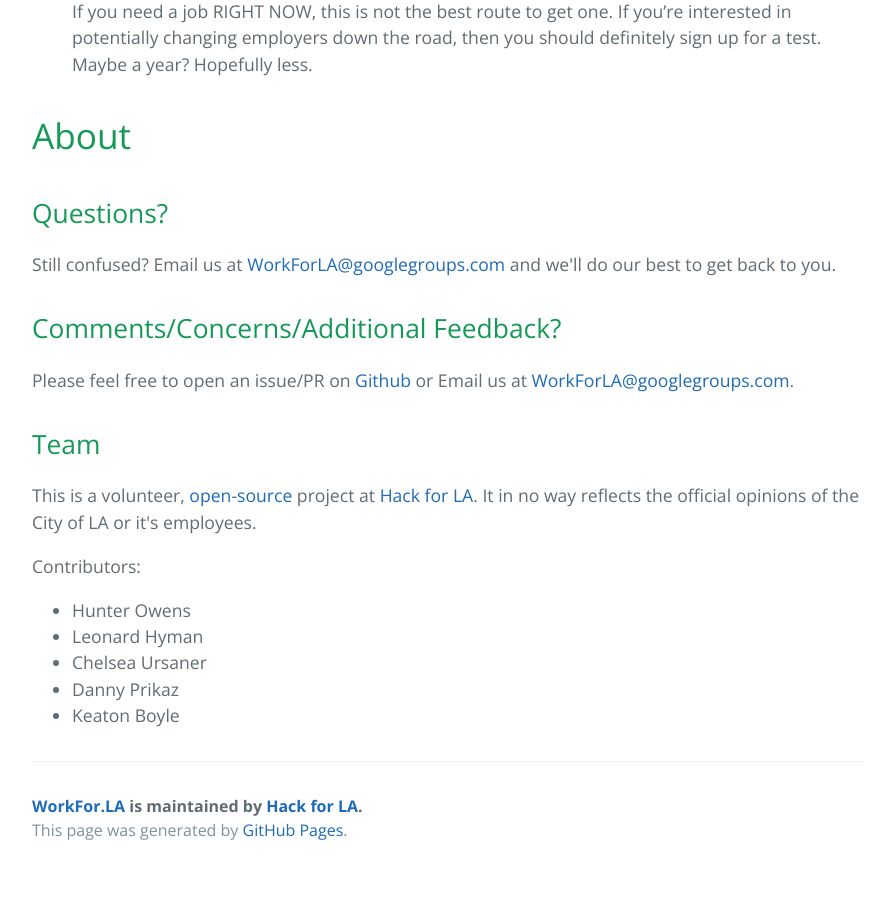
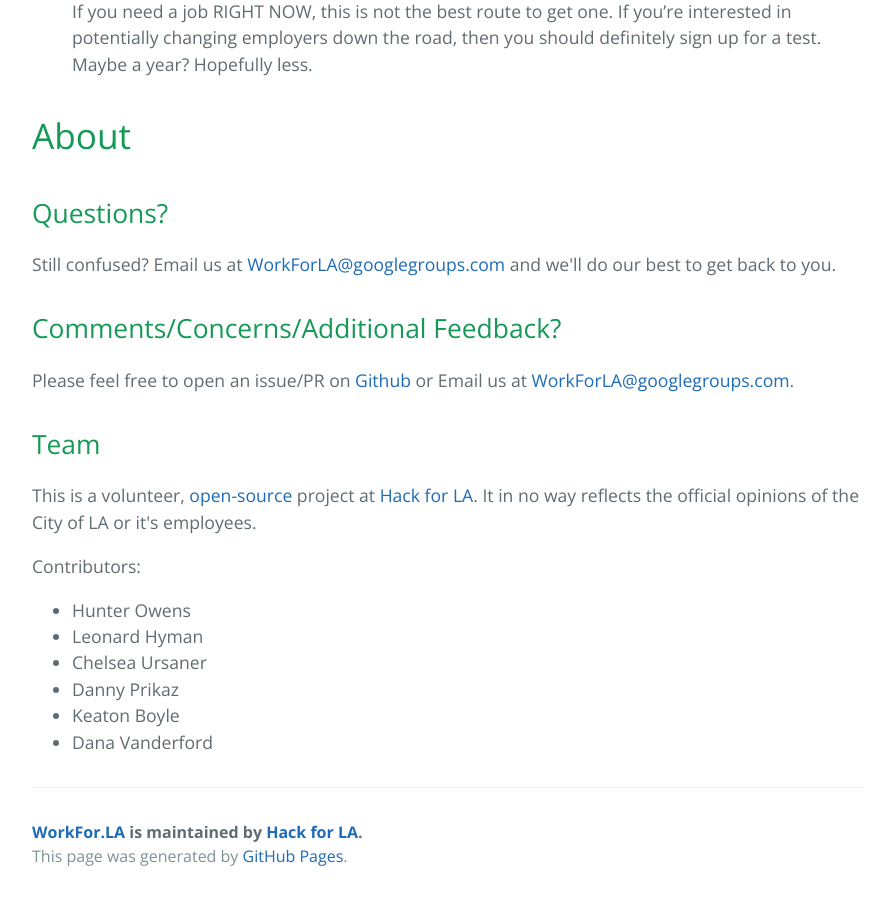
Before and after one commit to hunterowens/workfor.la, a Jekyll site: the page built from index.html, in a window 1280 px wide and 900 px high, scrolled down 3090 px. Shown: the whole window, without its empty margins (192-1081 px from the left). Built offline with Jekyll 4.4.1, drawn with Linux system fonts in a browser that asks for light colours; the list of posts is cut into pages by our own code; before the commit the page ends 3964 px from its top, so only the background shows below that.

Commit message:
more contributors

```diff
--- a/index.html
+++ b/index.html
@@ -46,6 +46,7 @@ title: {{ site.name }}
       <li>Chelsea Ursaner</li>
       <li>Danny Prikaz</li>
       <li>Keaton Boyle</li>
+      <li>Dana Vanderford</li>
     </ul>
   </div>
 </div>
```
